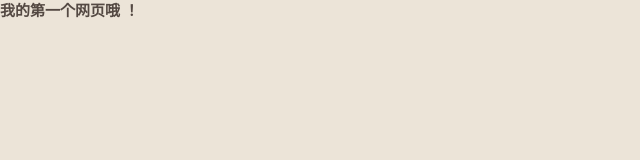
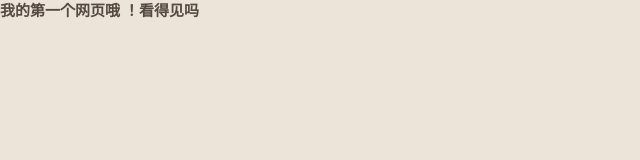
Before and after one commit to jiandandekuaile/jiandandekuaile.githup.com, a plain HTML site: page index.html in a window 1280 px wide. Shown: the full height of the page, 0-640 px from the left. Drawn offline with Linux system fonts and the light colour scheme.

Commit message:
Update index.html

```diff
--- a/index.html
+++ b/index.html
@@ -14,7 +14,7 @@
   </head>
 
   <body>
-    <h1>我的第一个网页哦 ！</h1>
+    <h1>我的第一个网页哦 ！看得见吗</h1>
 
   </body>
 </html>
```
